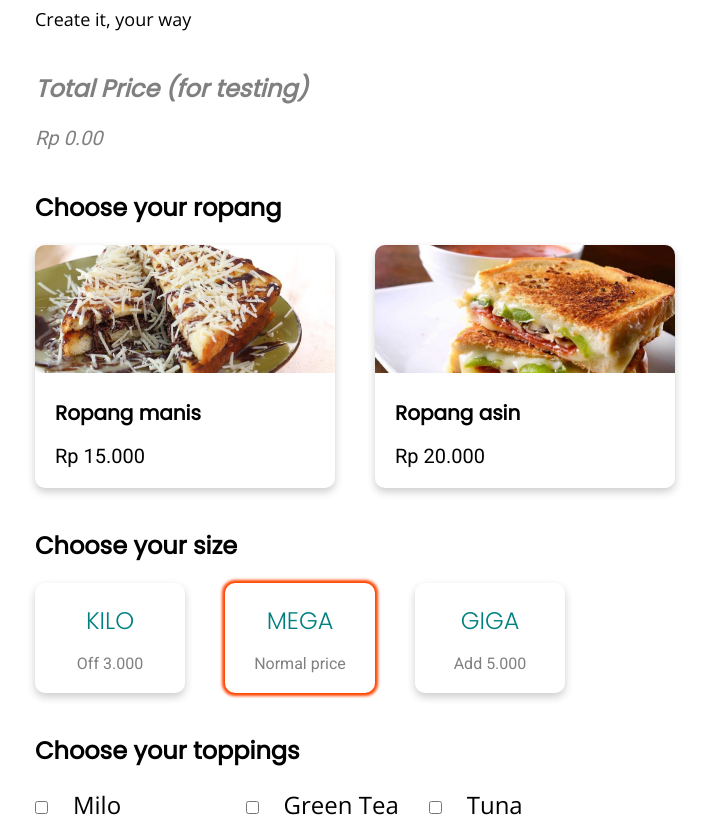
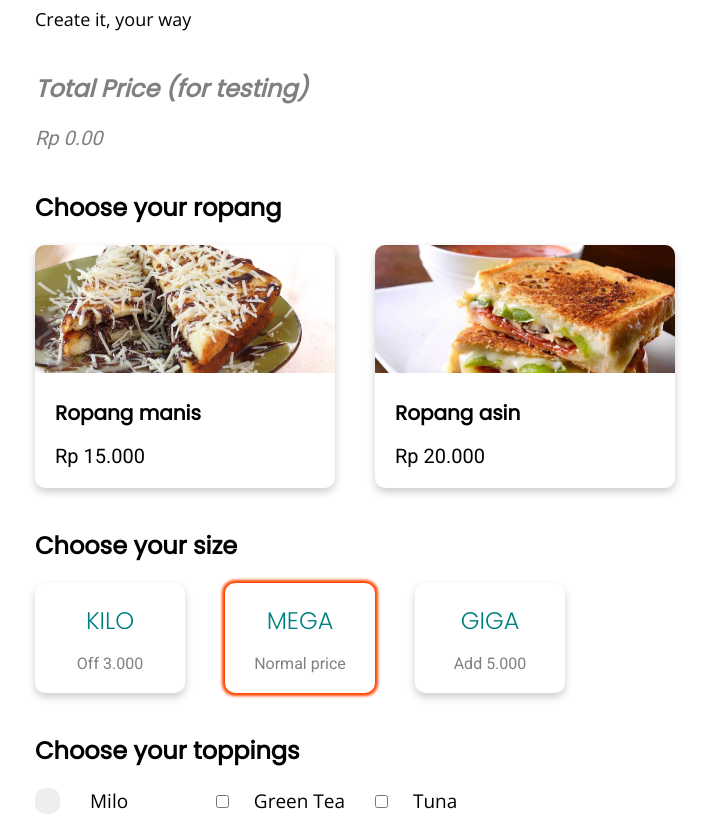
Before and after one commit to kahliliman/ropang-xy, a plain HTML site: page index.html in a window 1280 px wide. Shown: the part 95-918 px from the top of the page, without its empty margins (93-802 px from the left). Drawn offline with nearby package versions, Linux system fonts and the light colour scheme.

Commit message:
trying out a certain checbox style

```diff
--- a/css/styles.css
+++ b/css/styles.css
@@ -146,12 +146,81 @@ section {
 
 ul li {
 	list-style: none;
-	margin-bottom: 2rem;
+	margin-bottom: 1.2rem;
 	margin-right: 3rem;
 }
 
 .check-item-name {
 	font-family: 'Open Sans', sans-serif;
-	font-size: 2.4rem;
+	font-size: 1.9rem;
 	margin-left: 2rem;
 }
+
+ /* Customize the label (the container) */
+.container-checkbox {
+  display: block;
+  position: relative;
+  padding-left: 35px;
+  margin-bottom: 12px;
+  cursor: pointer;
+  font-size: 22px;
+  -webkit-user-select: none;
+  -moz-user-select: none;
+  -ms-user-select: none;
+  user-select: none;
+}
+
+/* Hide the browser's default checkbox */
+.container-checkbox input {
+  position: absolute;
+  opacity: 0;
+  cursor: pointer;
+  height: 0;
+  width: 0;
+}
+
+/* Create a custom checkbox */
+.checkmark {
+  position: absolute;
+  top: 0;
+  left: 0;
+  height: 100%;
+  width: 2.5rem;
+  background-color: #eee;
+  border-radius: 1rem;
+}
+
+/* On mouse-over, add a grey background color */
+.container-checkbox:hover input ~ .checkmark {
+  background-color: #ccc;
+}
+
+/* When the checkbox is checked, add a blue background */
+.container-checkbox input:checked ~ .checkmark {
+  background-color: orangered;
+}
+
+/* Create the checkmark/indicator (hidden when not checked) */
+.checkmark::after {
+  content: "";
+  position: absolute;
+  display: none;
+}
+
+/* Show the checkmark when checked */
+.container-checkbox input:checked ~ .checkmark::after {
+  display: block;
+}
+
+/* Style the checkmark/indicator */
+.container-checkbox .checkmark::after {
+  left: 1rem;
+  top: 0.7rem;
+  width: 0.5rem;
+  height: 1rem;
+  border: solid white;
+  border-width: 0rem 0.3rem 0.3rem 0rem;
+  -webkit-transform: rotate(45deg);
+  -ms-transform: rotate(45deg);
+  transform: rotate(45deg);
+}
--- a/index.html
+++ b/index.html
@@ -102,8 +102,9 @@
 			<div>
 				<ul class="col-1000">
 					<li>
-						<label>
+						<label class="container-checkbox">
 						<input type="checkbox" name="toppings" class="manis-only" id="top-milo" value="milo" onclick="top_calc()">
+						<span class="checkmark"></span>
 						<span class="check-item-name">Milo</span>
 						</label>
 
```
